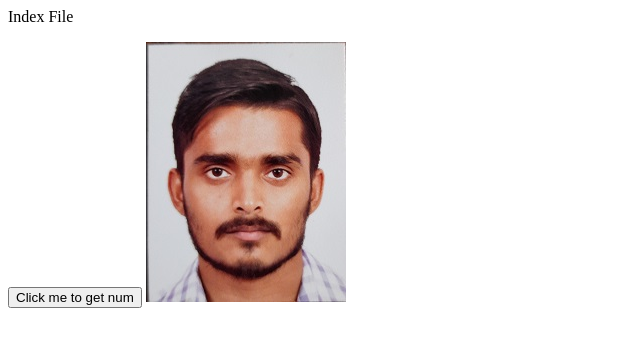
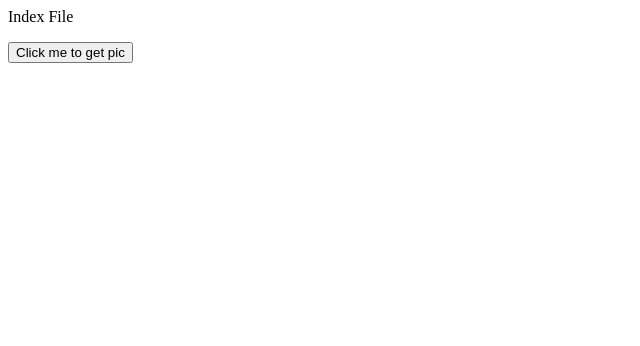
Before and after one commit to sudhanshu2793/FirstGitRepository, a plain HTML site: page index.html in a window 1280 px wide. Shown: the whole page, without its empty margins (0-640 px from the left). Drawn offline with Linux system fonts and the light colour scheme.

Commit message:
updated index.html file

```diff
--- a/index.html
+++ b/index.html
@@ -16,10 +16,10 @@
 
 <p id="demo">Index File</p>
 
-<button onclick="document.getElementById('demo').innerHTML=returnSum();">Click me to get num</button>
+<button onclick="document.getElementById('demo').innerHTML='KumarPhoto.jpg';">Click me to get pic</button>
 
 
-<img src="KumarPhoto.jpg"></img>
+<img src=""></img>
 
 </body>
 
```
